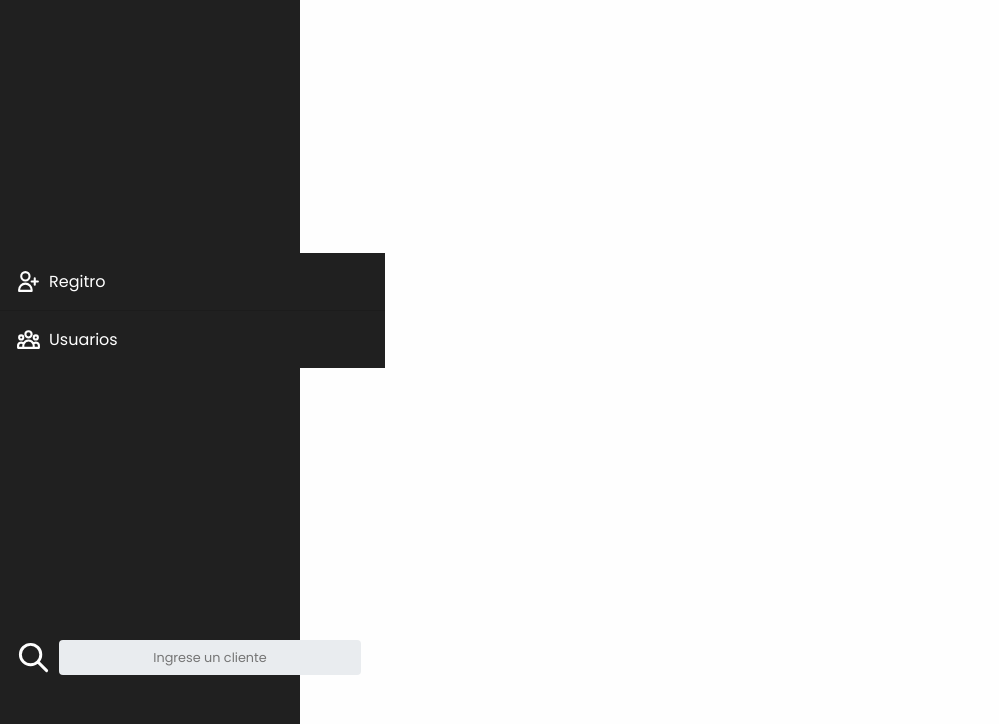
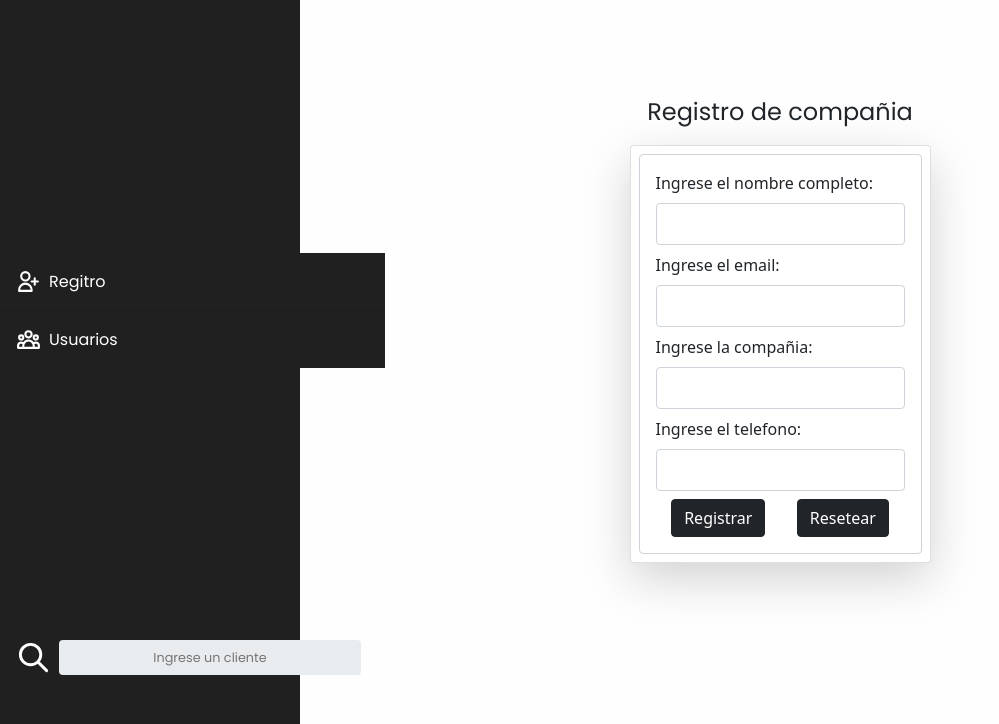
Before and after one commit to leandroquiroga/CRM-CRUD-APP-JS-MongoDB, a website with bundled scripts: page public/formulario.html in a window 1280 px wide. Shown: the part 76-800 px from the top of the page, without its empty margins (0-999 px from the left). Built offline with nearby package versions, Linux system fonts and the light colour scheme.

Commit message:
Add form for resgiter new cliente

```diff
--- a/public/formulario.html
+++ b/public/formulario.html
@@ -44,10 +44,31 @@
                     </form>
                 </footer>
             </aside>
-
+        </section>
+        <section class="menu-principal p-2 d-flex flex-column justify-content-center align-items-center">
+            <article class="p-2">
+                <h1 class="text-center title-index">Registro de compañia</h1>
+            </article>
+            <article class="card card-form shadow-lg p-2">
+                <form action="" class="form-control p-3 d-flex flex-column justify-content-center">
+                    <label for="name" class="label-input"> Ingrese el nombre completo: </label>
+                    <input name="name" type="text" id="name" class="form-control my-2 shadow-none p-2" required>
+                    <label for="email" class="label-input">Ingrese el email: </label>
+                    <input name="email" type="text" id="email" class="form-control my-2 shadow-none p-2" required>
+                    <label for="company" class="label-input"> Ingrese la compañia: </label>
+                    <input name="comapy" type="text" id="company" class="form-control my-2 shadow-none p-2" required>
+                    <label for="phone" class="label-input"> Ingrese el telefono: </label>
+                    <input name="phone" type="tel" id="phone" class="form-control my-2 shadow-none p-2" required>
+                    <div class="buttons d-flex justify-content-around">
+                        <button type="submit" class="btn btn-dark" id="send_form"> Registrar </button>
+                        <button type="reset" class="btn btn-dark" id="reset"> Resetear </button>
+                    </div>
+                </form>
+            </article>
         </section>
         <!-- Script -->
         <script src="./../node_modules/bootstrap/dist/js/bootstrap.min.js"></script>
         <script src="./js/index.js"></script>
+        <script src="./js/app/form.js"></script>
     </body>
 </html>
```
